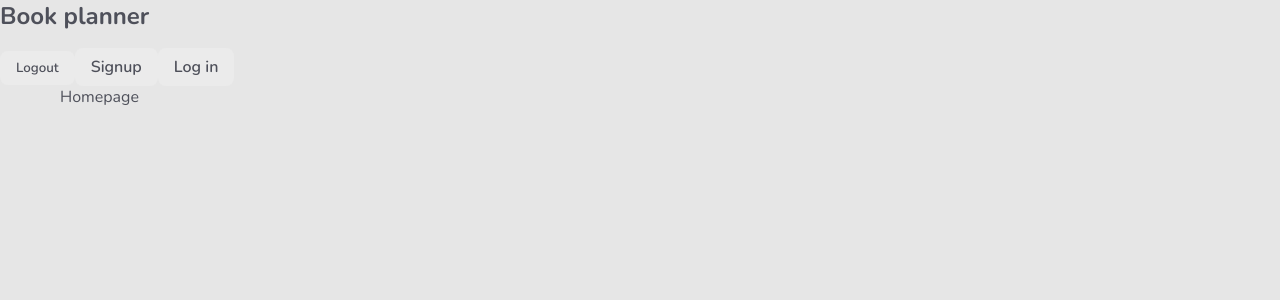
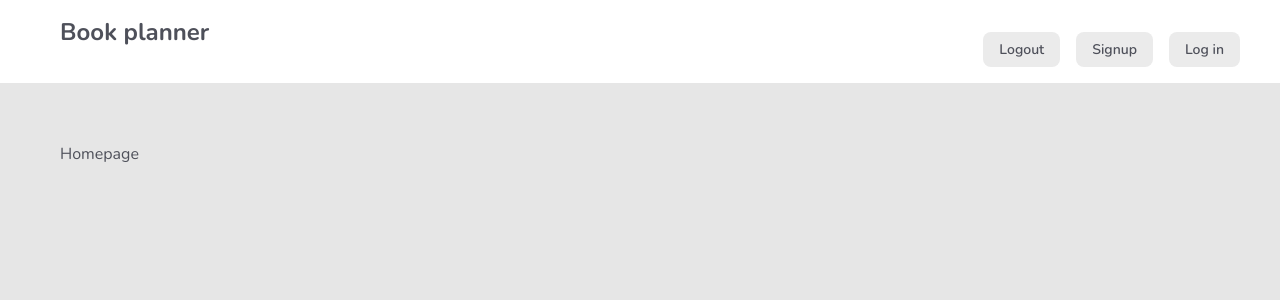
Before and after one commit to IrisKerr/BookPlanner, a Vue app: page / in a window 1280 px wide. Shown: the top 300 px of the page. Built offline with nearby package versions, Linux system fonts and the light colour scheme; no server answers.

Commit message:
💄Navbar styling

```diff
--- a/src/components/Navbar.vue
+++ b/src/components/Navbar.vue
@@ -18,3 +18,32 @@ export default {
   name: 'Navbar',
 }
 </script>
+
+<style scoped>
+.navbar {
+  padding: 16px 10px;
+  margin-bottom: 60px;
+  background: white;
+}
+
+nav {
+  display: flex;
+  align-content: center;
+  max-width: 1200px;
+  margin: 0 auto;
+}
+
+nav h1 {
+  margin-left: 20px;
+}
+
+nav .links {
+  margin-left: auto;
+}
+
+nav .links a,
+button {
+  margin-left: 16px;
+  font-size: 14px;
+}
+</style>
```
